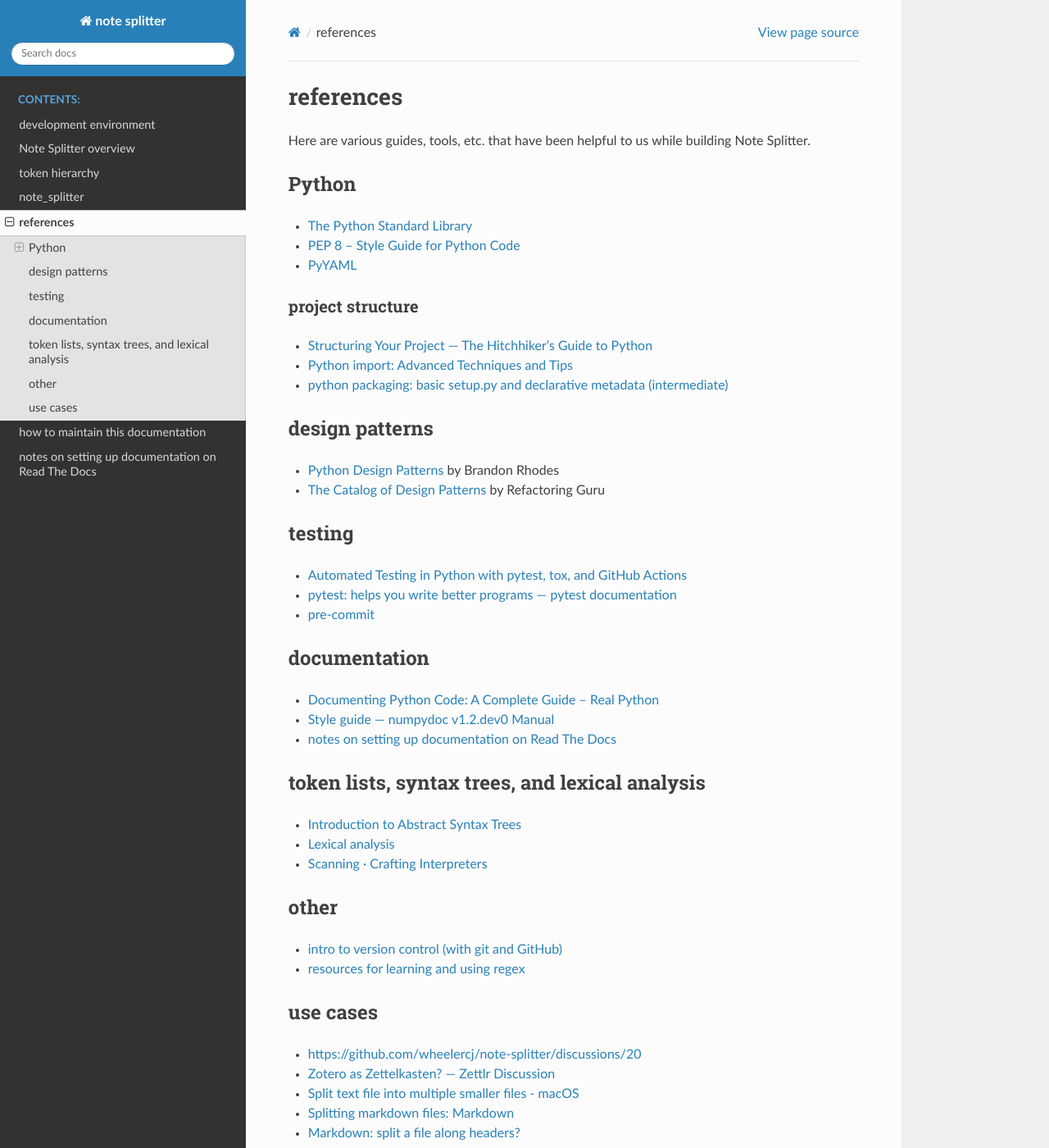
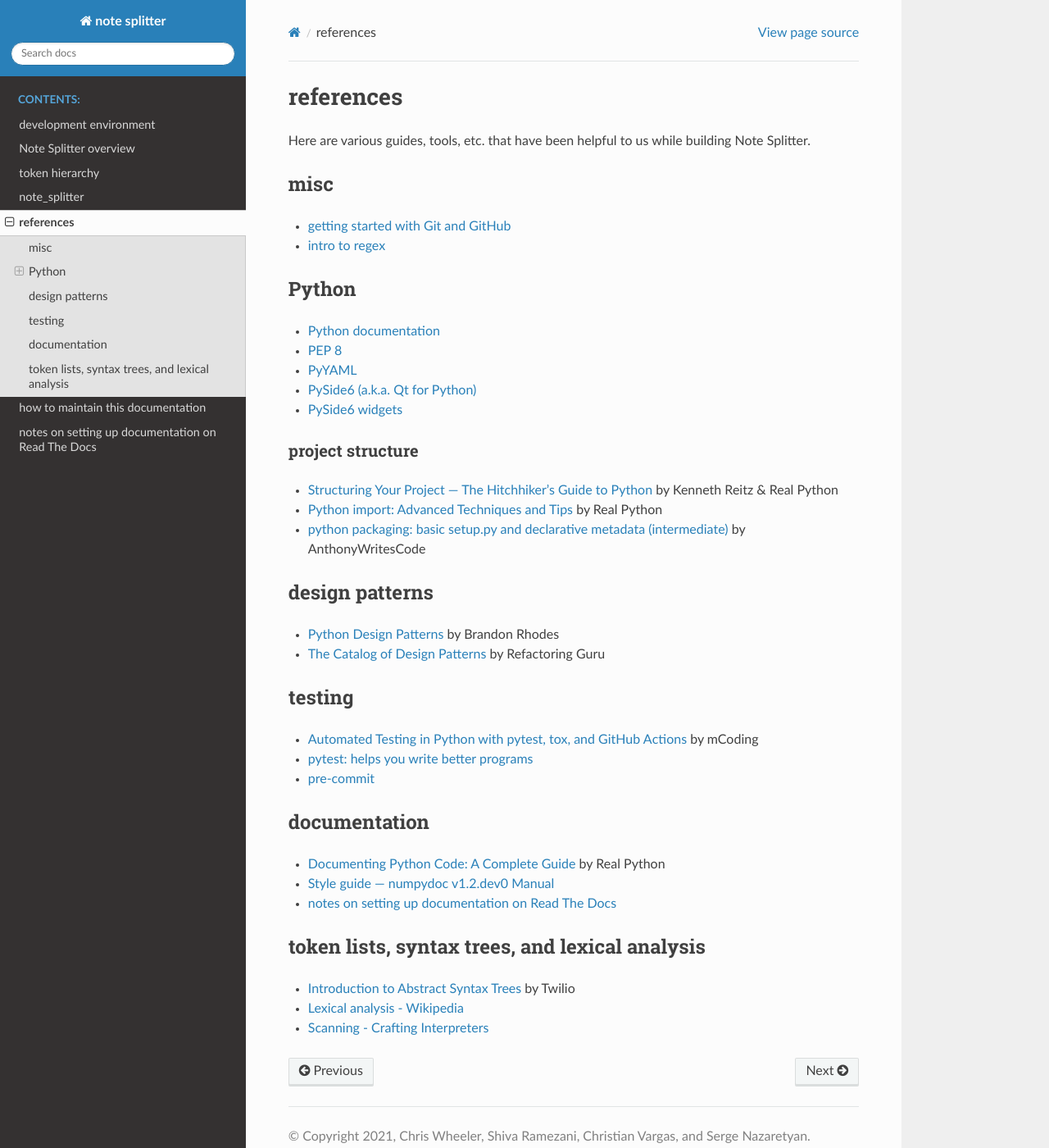
Before and after one commit to wheelercj/note-splitter, a Sphinx documentation site: the page built from docs/references.md, in a window 1280 px wide and 1400 px high. Shown: the whole window at 82% size. Built offline with Sphinx 7.4.7 and the Read the Docs theme 2.0.0, drawn with Linux system fonts in a browser that asks for light colours.

Commit message:
Link to PySide6 docs and improve references organization

```diff
--- a/docs/references.md
+++ b/docs/references.md
@@ -2,17 +2,24 @@
 
 Here are various guides, tools, etc. that have been helpful to us while building Note Splitter.
 
+## misc
+
+* [getting started with Git and GitHub](https://wheelercj.github.io/notes/pages/20210907144216.html)
+* [intro to regex](https://wheelercj.github.io/notes/pages/20210506235005.html)
+
 ## Python
 
-* [The Python Standard Library](https://docs.python.org/3.10/)
-* [PEP 8 -- Style Guide for Python Code](https://www.python.org/dev/peps/pep-0008/)
+* [Python documentation](https://docs.python.org/)
+* [PEP 8](https://www.python.org/dev/peps/pep-0008/)
 * [PyYAML](https://pyyaml.org/wiki/PyYAMLDocumentation)
+* [PySide6 (a.k.a. Qt for Python)](https://doc.qt.io/qtforpython-6/index.html)
+* [PySide6 widgets](https://doc.qt.io/qtforpython-6/PySide6/QtWidgets/QWidget.html)
 
 ### project structure
 
-* [Structuring Your Project — The Hitchhiker's Guide to Python](https://docs.python-guide.org/writing/structure/)
-* [Python import: Advanced Techniques and Tips](https://realpython.com/python-import/#create-and-install-a-local-package)
-* [python packaging: basic setup.py and declarative metadata (intermediate)](https://www.youtube.com/watch?v=GaWs-LenLYE&list=PLWBKAf81pmOaP9naRiNAqug6EBnkPakvY)
+* [Structuring Your Project — The Hitchhiker's Guide to Python](https://docs.python-guide.org/writing/structure/) by Kenneth Reitz & Real Python
+* [Python import: Advanced Techniques and Tips](https://realpython.com/python-import/#create-and-install-a-local-package) by Real Python
+* [python packaging: basic setup.py and declarative metadata (intermediate)](https://www.youtube.com/watch?v=GaWs-LenLYE&list=PLWBKAf81pmOaP9naRiNAqug6EBnkPakvY) by AnthonyWritesCode
 
 ## design patterns
 
@@ -21,31 +28,18 @@ Here are various guides, tools, etc. that have been helpful to us while building
 
 ## testing
 
-* [Automated Testing in Python with pytest, tox, and GitHub Actions](https://www.youtube.com/watch?v=DhUpxWjOhME)
-* [pytest: helps you write better programs — pytest documentation](https://docs.pytest.org/en/6.2.x/)
+* [Automated Testing in Python with pytest, tox, and GitHub Actions](https://www.youtube.com/watch?v=DhUpxWjOhME) by mCoding
+* [pytest: helps you write better programs](https://docs.pytest.org/en/6.2.x/)
 * [pre-commit](https://pre-commit.com/)
 
 ## documentation
 
-* [Documenting Python Code: A Complete Guide – Real Python](https://realpython.com/documenting-python-code/#docstring-formats)
+* [Documenting Python Code: A Complete Guide](https://realpython.com/documenting-python-code/#docstring-formats) by Real Python
 * [Style guide — numpydoc v1.2.dev0 Manual](https://numpydoc.readthedocs.io/en/latest/format.html)
 * [notes on setting up documentation on Read The Docs](https://note-splitter.readthedocs.io/en/latest/doc-setup.html)
 
 ## token lists, syntax trees, and lexical analysis
 
-* [Introduction to Abstract Syntax Trees](https://www.twilio.com/blog/abstract-syntax-trees)
-* [Lexical analysis](https://en.wikipedia.org/wiki/Lexical_analysis)
-* [Scanning · Crafting Interpreters](https://craftinginterpreters.com/scanning.html)
-
-## other
-
-* [intro to version control (with git and GitHub)](https://wheelercj.github.io/notes/pages/20210907144216.html)
-* [resources for learning and using regex](https://wheelercj.github.io/notes/pages/20210506235005.html)
-
-## use cases
-
-* [https://github.com/wheelercj/note-splitter/discussions/20](https://github.com/wheelercj/note-splitter/discussions/20)
-* [Zotero as Zettelkasten? — Zettlr Discussion](https://forum.zettlr.com/discussion/94/zotero-as-zettelkasten)
-* [Split text file into multiple smaller files - macOS](https://talk.automators.fm/t/split-text-file-into-multiple-smaller-files/11277/9)
-* [Splitting markdown files: Markdown](https://www.reddit.com/r/Markdown/comments/8sjeui/splitting_markdown_files/)
-* [Markdown: split a file along headers?](https://forum.zettelkasten.de/discussion/797/ot-markdown-split-a-file-along-headers)
+* [Introduction to Abstract Syntax Trees](https://www.twilio.com/blog/abstract-syntax-trees) by Twilio
+* [Lexical analysis - Wikipedia](https://en.wikipedia.org/wiki/Lexical_analysis)
+* [Scanning - Crafting Interpreters](https://craftinginterpreters.com/scanning.html)
```
